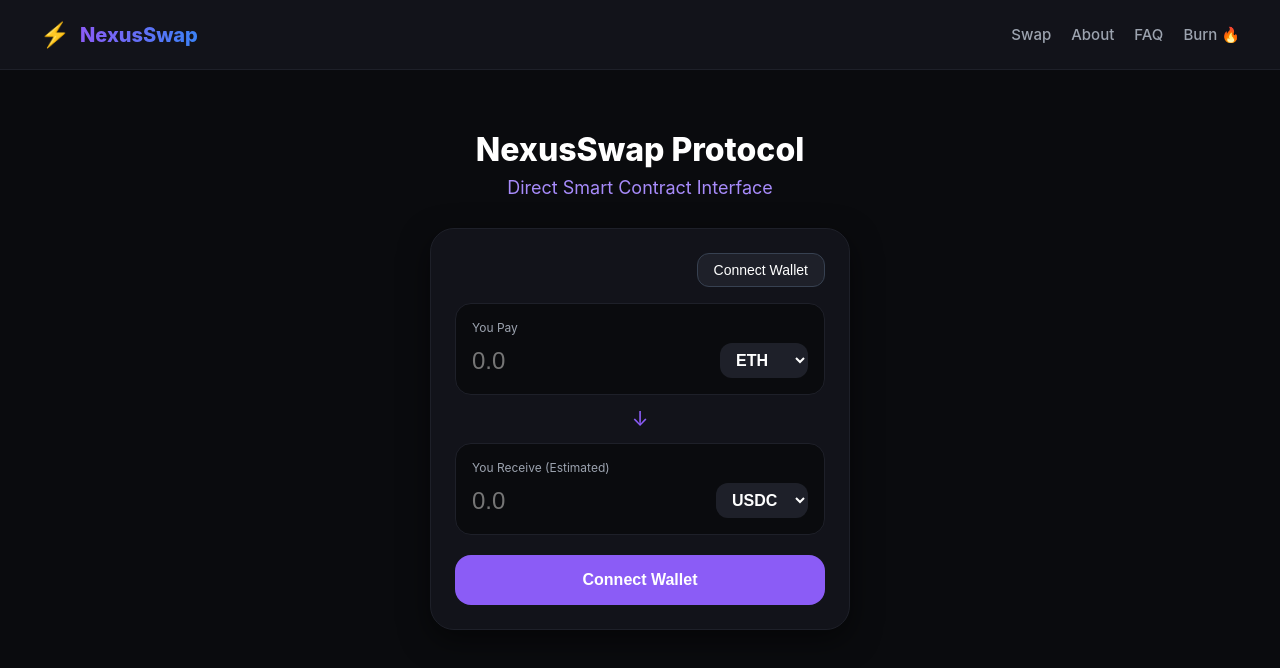
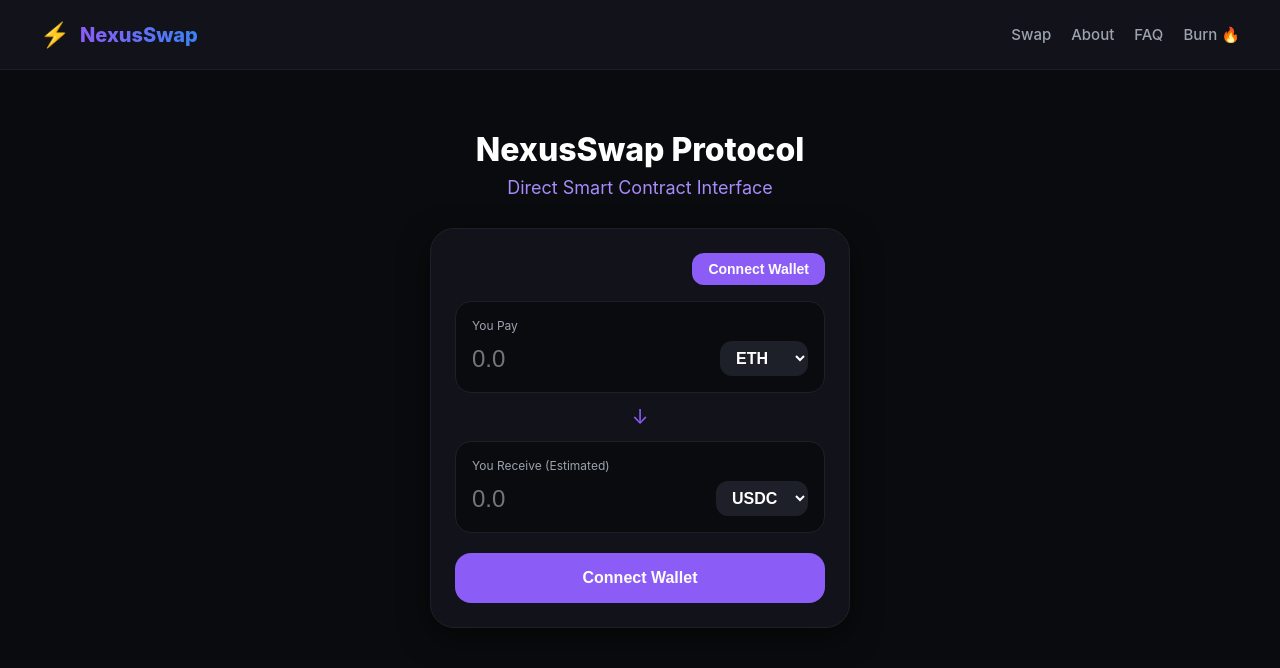
Before and after one commit to raouf822777/nexusswap, a React (Vite) app: page / in a window 1280 px wide. Shown: the top 668 px of the page. Built offline with nearby package versions, Linux system fonts and the light colour scheme; what wagmi would draw is missing.

Commit message:
Add custom wallet selection modal like Uniswap UI

```diff
--- a/src/pages/Home.jsx
+++ b/src/pages/Home.jsx
@@ -1,14 +1,13 @@
 import React, { useState, useEffect } from 'react';
-import { ethers } from 'ethers';
 
 export default function Home() {
   const [account, setAccount] = useState('');
   const [fromToken, setFromToken] = useState('ETH');
   const [toToken, setToToken] = useState('USDC');
   const [amount, setAmount] = useState('');
-  const [loading, setLoading] = useState(false);
+  const [isModalOpen, setIsModalOpen] = useState(false);
+  const [walletName, setWalletName] = useState('');
 
-  // التحقق من وجود المحفظة المتصلة عند التحميل
   useEffect(() => {
     checkConnection();
   }, []);
@@ -26,32 +25,58 @@ export default function Home() {
     }
   };
 
-  const connectWallet = async () => {
-    if (!window.ethereum) {
-      alert('الرجاء تثبيت محفظة MetaMask لتشغيل التطبيق.');
-      return;
+  const getProvider = (type) => {
+    if (!window.ethereum) return null;
+
+    // في حال وجود أكثر من محفظة مثبته
+    if (window.ethereum.providers) {
+      if (type === 'metamask') {
+        return window.ethereum.providers.find((p) => p.isMetaMask && !p.isPhantom);
+      }
+      if (type === 'coinbase') {
+        return window.ethereum.providers.find((p) => p.isCoinbaseWallet);
+      }
     }
-    try {
-      setLoading(true);
-      const accounts = await window.ethereum.request({ method: 'eth_requestAccounts' });
-      setAccount(accounts[0]);
-    } catch (err) {
-      console.error(err);
-    } finally {
-      setLoading(false);
-    }
+
+    if (type === 'metamask' && window.ethereum.isMetaMask && !window.phantom) return window.ethereum;
+    if (type === 'phantom' && (window.phantom?.ethereum || window.solana)) return window.phantom?.ethereum || window.ethereum;
+    if (type === 'coinbase' && window.coinbaseWalletExtension) return window.coinbaseWalletExtension;
+    if (type === 'keplr' && window.keplr) return 'keplr';
+
+    return window.ethereum;
   };
 
-  const handleSwap = () => {
-    if (!account) {
-      connectWallet();
-      return;
+  const connectWallet = async (type, name) => {
+    try {
+      if (type === 'keplr') {
+        if (!window.keplr) {
+          alert('محفظة Keplr غير مثبتة على متصفحك.');
+          return;
+        }
+        await window.keplr.enable("cosmoshub-4");
+        const offlineSigner = window.keplr.getOfflineSigner("cosmoshub-4");
+        const accounts = await offlineSigner.getAccounts();
+        setAccount(accounts[0].address);
+        setWalletName(name);
+        setIsModalOpen(false);
+        return;
+      }
+
+      const provider = getProvider(type);
+      if (!provider) {
+        alert(`محفظة ${name} غير مثبتة في المتصفح.`);
+        return;
+      }
+
+      const accounts = await provider.request({ method: 'eth_requestAccounts' });
+      if (accounts.length > 0) {
+        setAccount(accounts[0]);
+        setWalletName(name);
+        setIsModalOpen(false);
+      }
+    } catch (err) {
+      console.error('خطأ في الاتصال بالمحفظة:', err);
     }
-    if (!amount || amount <= 0) {
-      alert('الرجاء إدخال مبلغ صحيح للتبادل.');
-      return;
-    }
-    alert(`سيتم طلب الموافقة من المحفظة لتبادل ${amount} ${fromToken} إلى ${toToken}`);
   };
 
   return (
@@ -65,11 +90,11 @@ export default function Home() {
         <div style={styles.walletStatus}>
           {account ? (
             <span style={styles.connectedBadge}>
-              🟢 {account.substring(0, 6)}...{account.substring(account.length - 4)}
+              🟢 {walletName ? `${walletName}: ` : ''}{account.substring(0, 6)}...{account.substring(account.length - 4)}
             </span>
           ) : (
-            <button onClick={connectWallet} style={styles.connectBtn} disabled={loading}>
-              {loading ? 'Connecting...' : 'Connect Wallet'}
+            <button onClick={() => setIsModalOpen(true)} style={styles.connectBtn}>
+              Connect Wallet
             </button>
           )}
         </div>
@@ -112,10 +137,64 @@ export default function Home() {
           </div>
         </div>
 
-        <button onClick={handleSwap} style={styles.swapButton}>
+        <button onClick={() => !account ? setIsModalOpen(true) : alert('سيتم بدء عملية التبادل')} style={styles.swapButton}>
           {!account ? 'Connect Wallet' : 'Swap Tokens'}
         </button>
       </div>
+
+      {/* نافذة اختيار المحفظة المنبثقة (Modal) */}
+      {isModalOpen && (
+        <div style={styles.modalOverlay} onClick={() => setIsModalOpen(false)}>
+          <div style={styles.modalContent} onClick={(e) => e.stopPropagation()}>
+            <div style={styles.modalHeader}>
+              <h3 style={styles.modalTitle}>Connect a wallet</h3>
+              <button style={styles.closeBtn} onClick={() => setIsModalOpen(false)}>✕</button>
+            </div>
+
+            <div style={styles.walletList}>
+              <div style={styles.walletItem} onClick={() => connectWallet('metamask', 'MetaMask')}>
+                <div style={styles.walletInfo}>
+                  <span style={styles.walletIcon}>🦊</span>
+                  <span style={styles.walletName}>MetaMask</span>
+                </div>
+                <span style={styles.tagRecent}>Recent</span>
+              </div>
+
+              <div style={styles.walletItem} onClick={() => connectWallet('phantom', 'Phantom')}>
+                <div style={styles.walletInfo}>
+                  <span style={styles.walletIcon}>👻</span>
+                  <span style={styles.walletName}>Phantom</span>
+                </div>
+                <span style={styles.tagDetected}>Detected</span>
+              </div>
+
+              <div style={styles.walletItem} onClick={() => connectWallet('keplr', 'Keplr')}>
+                <div style={styles.walletInfo}>
+                  <span style={styles.walletIcon}>✨</span>
+                  <span style={styles.walletName}>Keplr</span>
+                </div>
+                <span style={styles.tagDetected}>Detected</span>
+              </div>
+
+              <div style={styles.walletItem} onClick={() => connectWallet('coinbase', 'Coinbase Wallet')}>
+                <div style={styles.walletInfo}>
+                  <span style={styles.walletIcon}>🔵</span>
+                  <span style={styles.walletName}>Coinbase Wallet</span>
+                </div>
+                <span style={styles.tagDetected}>Detected</span>
+              </div>
+
+              <div style={styles.walletItem} onClick={() => connectWallet('other', 'Browser Wallet')}>
+                <div style={styles.walletInfo}>
+                  <span style={styles.walletIcon}>👛</span>
+                  <span style={styles.walletName}>Other wallets</span>
+                </div>
+                <span style={{ color: '#9ca3af' }}>›</span>
+              </div>
+            </div>
+          </div>
+        </div>
+      )}
     </main>
   );
 }
@@ -128,7 +207,7 @@ const styles = {
   card: { backgroundColor: '#12131a', border: '1px solid #1e2029', borderRadius: '24px', padding: '24px', width: '100%', maxWidth: '420px', boxShadow: '0 10px 30px rgba(0,0,0,0.5)' },
   walletStatus: { display: 'flex', justifyContent: 'flex-end', marginBottom: '16px' },
   connectedBadge: { backgroundColor: '#1e2029', padding: '8px 12px', borderRadius: '12px', fontSize: '12px', color: '#10b981', border: '1px solid #10b98133' },
-  connectBtn: { backgroundColor: '#1e2029', color: '#fff', border: '1px solid #374151', padding: '8px 16px', borderRadius: '12px', fontSize: '14px', cursor: 'pointer' },
+  connectBtn: { backgroundColor: '#8b5cf6', color: '#fff', border: 'none', padding: '8px 16px', borderRadius: '12px', fontSize: '14px', fontWeight: '600', cursor: 'pointer' },
   inputGroup: { backgroundColor: '#0a0b0e', padding: '16px', borderRadius: '16px', border: '1px solid #1e2029' },
   label: { fontSize: '12px', color: '#9ca3af', display: 'block', marginBottom: '8px' },
   row: { display: 'flex', justifyContent: 'space-between', alignItems: 'center' },
@@ -136,5 +215,19 @@ const styles = {
   inputDisabled: { backgroundColor: 'transparent', border: 'none', color: '#6b7280', fontSize: '24px', outline: 'none', width: '60%' },
   select: { backgroundColor: '#1e2029', border: 'none', color: '#fff', padding: '8px 12px', borderRadius: '12px', fontSize: '16px', fontWeight: '600', cursor: 'pointer' },
   arrowContainer: { textAlign: 'center', margin: '12px 0', color: '#8b5cf6', fontSize: '20px' },
-  swapButton: { width: '100%', backgroundColor: '#8b5cf6', color: '#fff', border: 'none', padding: '16px', borderRadius: '16px', fontSize: '16px', fontWeight: '700', marginTop: '20px', cursor: 'pointer', transition: '0.2s' }
+  swapButton: { width: '100%', backgroundColor: '#8b5cf6', color: '#fff', border: 'none', padding: '16px', borderRadius: '16px', fontSize: '16px', fontWeight: '700', marginTop: '20px', cursor: 'pointer' },
+
+  // Modal Styles
+  modalOverlay: { position: 'fixed', top: 0, left: 0, right: 0, bottom: 0, backgroundColor: 'rgba(0, 0, 0, 0.75)', display: 'flex', justifyContent: 'center', alignItems: 'center', zIndex: 1000 },
+  modalContent: { backgroundColor: '#12131a', borderRadius: '24px', border: '1px solid #1e2029', padding: '24px', width: '90%', maxWidth: '400px', boxShadow: '0 20px 40px rgba(0,0,0,0.8)' },
+  modalHeader: { display: 'flex', justifyContent: 'space-between', alignItems: 'center', marginBottom: '20px' },
+  modalTitle: { fontSize: '18px', fontWeight: '700', margin: 0 },
+  closeBtn: { backgroundColor: 'transparent', border: 'none', color: '#9ca3af', fontSize: '18px', cursor: 'pointer' },
+  walletList: { display: 'flex', flexDirection: 'column', gap: '8px' },
+  walletItem: { display: 'flex', justifyContent: 'space-between', alignItems: 'center', padding: '14px 16px', backgroundColor: '#1a1b23', borderRadius: '16px', cursor: 'pointer', transition: '0.2s', border: '1px solid transparent' },
+  walletInfo: { display: 'flex', alignItems: 'center', gap: '12px' },
+  walletIcon: { fontSize: '20px' },
+  walletName: { fontSize: '15px', fontWeight: '600', color: '#fff' },
+  tagRecent: { fontSize: '12px', color: '#ec4899', fontWeight: '600' },
+  tagDetected: { fontSize: '12px', color: '#9ca3af' }
 };
```
